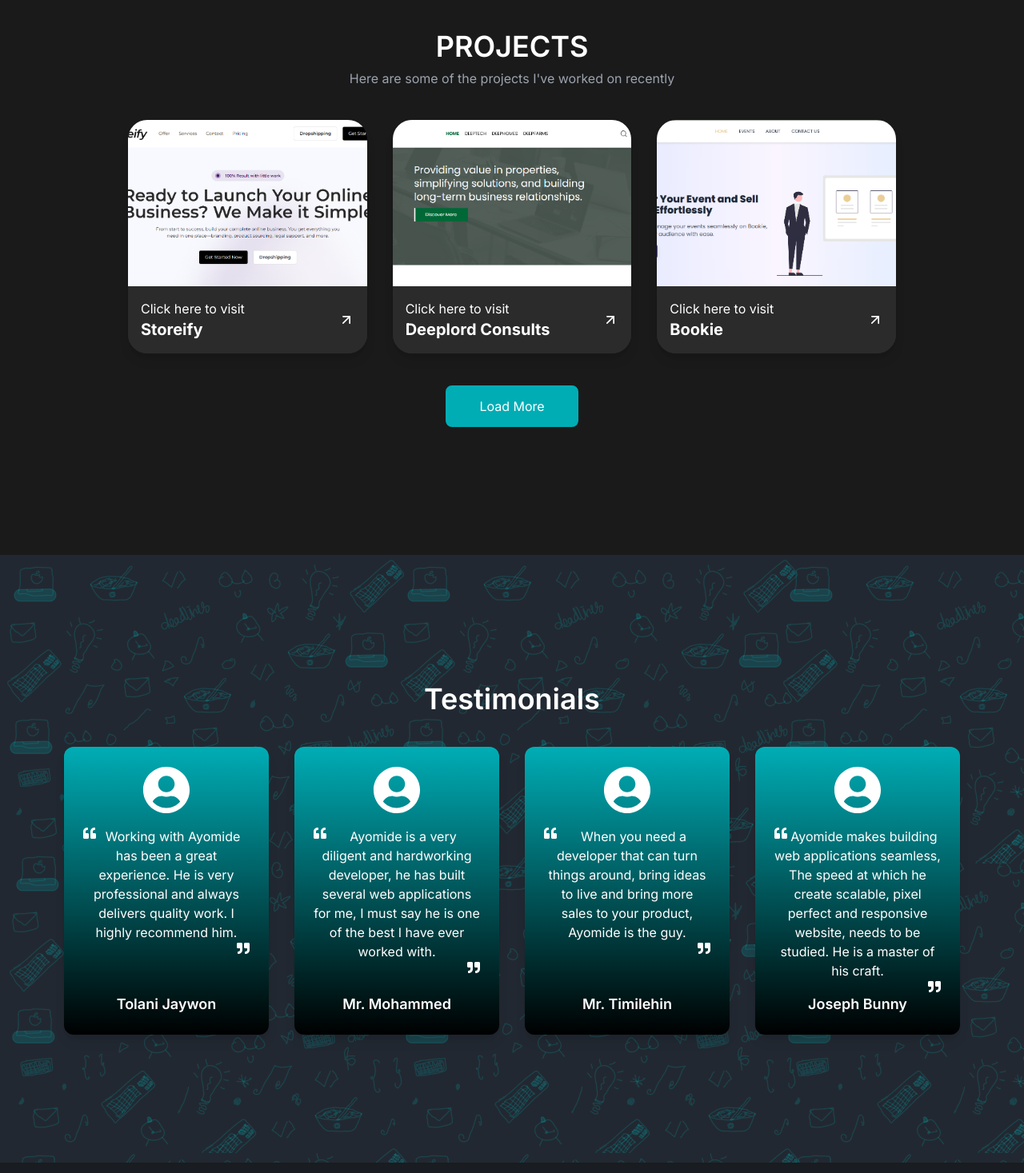
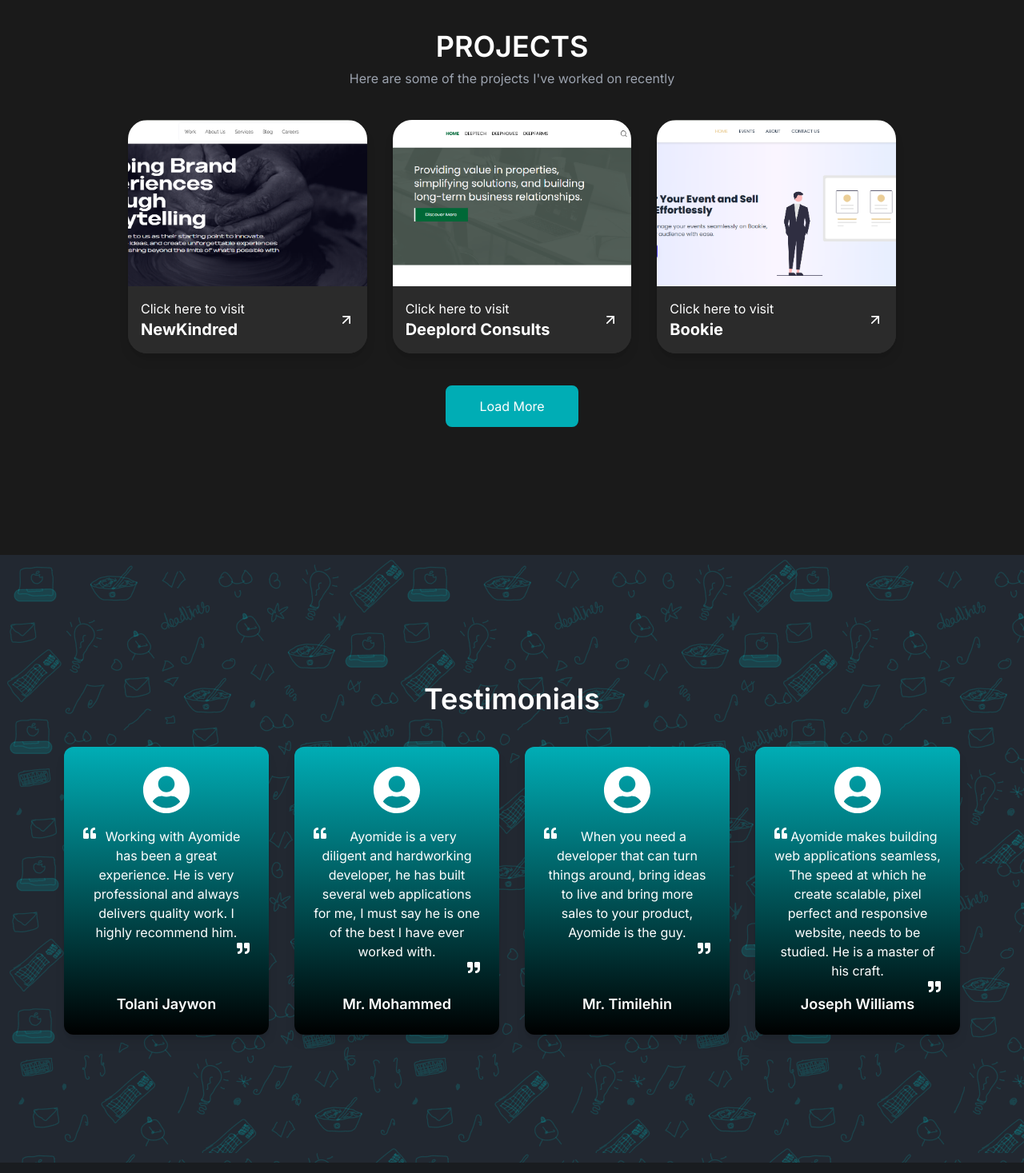
Before and after one commit to Haryomidey/portfolio, a React (Vite) app: page / in a window 1280 px wide. Shown: the part 2263-3730 px from the top of the page at 80% size. Built offline with nearby package versions, Linux system fonts and the light colour scheme.

Commit message:
update: integrated backend for the contact section

```diff
--- a/src/components/Projects.jsx
+++ b/src/components/Projects.jsx
@@ -11,10 +11,10 @@
 const ProjectsData = [
     {
         id: 1,
-        name: "Storeify",
-        desc: "Storeify is an agency that helps businesses create and manage their online stores.",
-        image: Storeify,
-        link: "https://storeify-delta.vercel.app/   "
+        name: "NewKindred",
+        desc: "NewKindred is an agency web application that helps businesses create and manage their online presence.",
+        image: Newkindred,
+        link: "https://newkindred.com/"
     },
     {
         id: 2,
@@ -32,10 +32,10 @@
     },
     {
         id: 4,
-        name: "NewKindred",
-        desc: "NewKindred is an agency web application that helps businesses create and manage their online presence.",
-        image: Newkindred,
-        link: "https://newkindred.com/"
+        name: "Storeify",
+        desc: "Storeify is an agency that helps businesses create and manage their online stores.",
+        image: Storeify,
+        link: "https://storeify-delta.vercel.app/   "
     },
     {
         id: 5,
--- a/src/components/Testimonial.jsx
+++ b/src/components/Testimonial.jsx
@@ -22,7 +22,7 @@
     },
     {
         id: 4,
-        name: "Joseph Bunny",
+        name: "Joseph Williams",
         content: "Ayomide makes building web applications seamless, The speed at which he create scalable, pixel perfect and responsive website, needs to be studied. He is a master of his craft.",
     },
 ];
```
